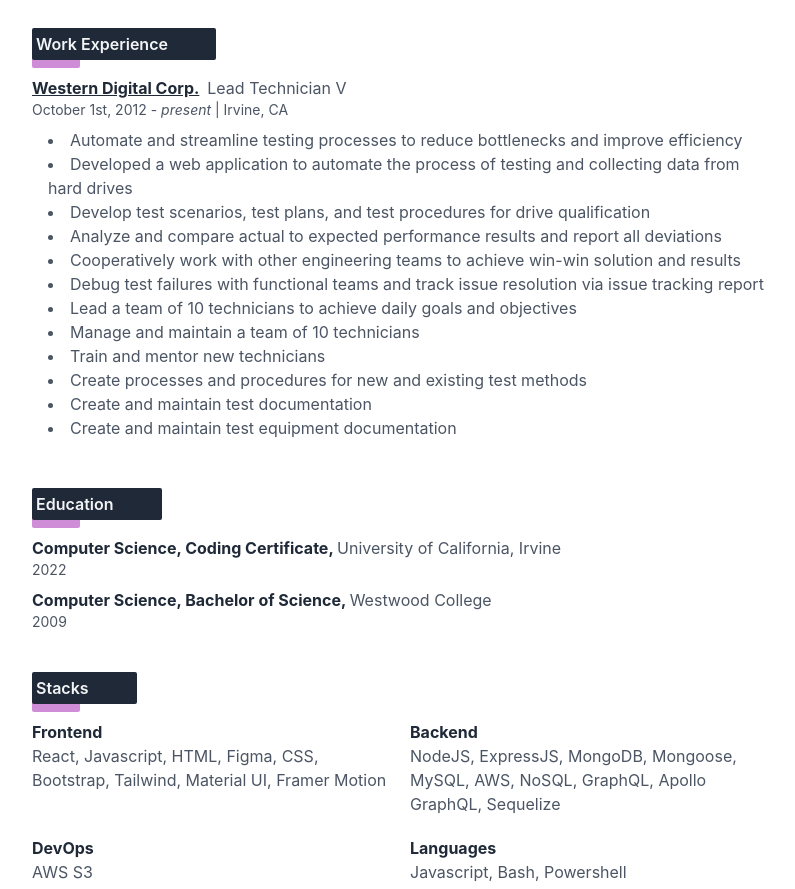
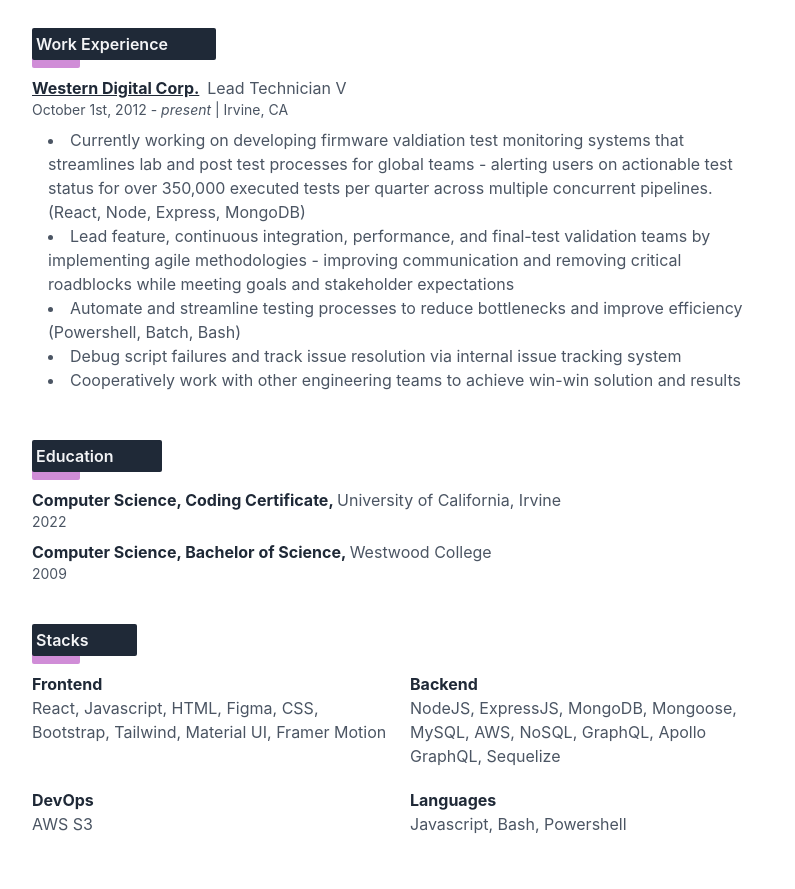
Before and after one commit to brianalegre/Resume, a React (Create React App) app: page / in a window 1280 px wide. Shown: the part 660-1549 px from the top of the page, without its empty margins (424-1219 px from the left). After the commit the page ends 1520 px from the top, so only its background shows below. Built offline with nearby package versions, Linux system fonts and the light colour scheme.

Commit message:
Updated Highlights in resume

```diff
--- a/src/components/Me.js
+++ b/src/components/Me.js
@@ -18,7 +18,7 @@
         <div className="lg:col-span-4 mb-36 col-span-12 h-12 flex flex-col items-center lg:items-start">
             <div className="space-y-2">
                 <div className="flex lg:flex-row flex-col items-center space-x-4">
-                    <img itemProp="image" alt={me.name} className="object-cover h-12 w-12 rounded-full" src={me.picture} />
+                    {/* <img itemProp="image" alt={me.name} className="object-cover h-12 w-12 rounded-full" src={me.picture} /> */}
                     <p itemProp="name" className="font-bold text-gray-800 text-2xl">{me.name}</p>
                 </div>
                 <p>{me.title}</p>
--- a/src/resumeData.js
+++ b/src/resumeData.js
@@ -62,19 +62,12 @@
                 "isCurrentRole": true,
                 "summary": "Improving user experience and data recall/collection using frontend and backend technoligies.",
                 "highlights": [
-                    "Automate and streamline testing processes to reduce bottlenecks and improve efficiency",
-                    "Developed a web application to automate the process of testing and collecting data from hard drives",
-                    "Develop test scenarios, test plans, and test procedures for drive qualification",
-                    "Analyze and compare actual to expected performance results and report all deviations",
+                    `Currently working on developing firmware valdiation test monitoring systems that streamlines lab and post test processes for global teams - alerting users on actionable test status for over 350,000 executed tests per quarter across multiple concurrent pipelines. (React, Node, Express, MongoDB)
+                    `,
+                    "Lead feature, continuous integration, performance, and final-test validation teams by implementing agile methodologies - improving communication and removing critical roadblocks while meeting goals and stakeholder expectations",
+                    "Automate and streamline testing processes to reduce bottlenecks and improve efficiency (Powershell, Batch, Bash)",
+                    "Debug script failures and track issue resolution via internal issue tracking system",
                     "Cooperatively work with other engineering teams to achieve win-win solution and results",
-                    "Debug test failures with functional teams and track issue resolution via issue tracking report",
-                    "Lead a team of 10 technicians to achieve daily goals and objectives",
-                    "Manage and maintain a team of 10 technicians",
-                    "Train and mentor new technicians",
-                    "Create processes and procedures for new and existing test methods",
-                    "Create and maintain test documentation",
-                    "Create and maintain test equipment documentation",
-
 
                 ],
                 "startDate": "October 1st, 2012",
```
